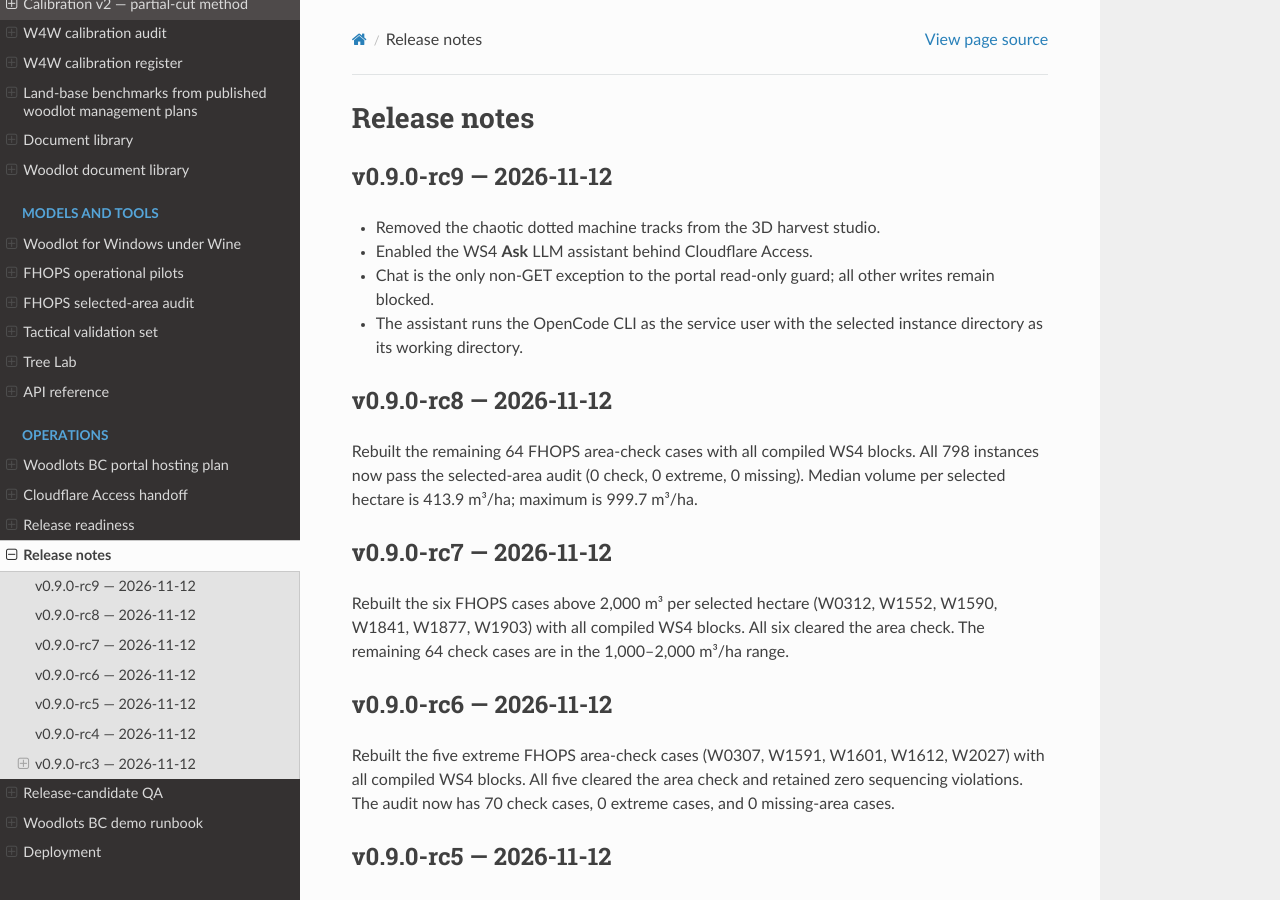
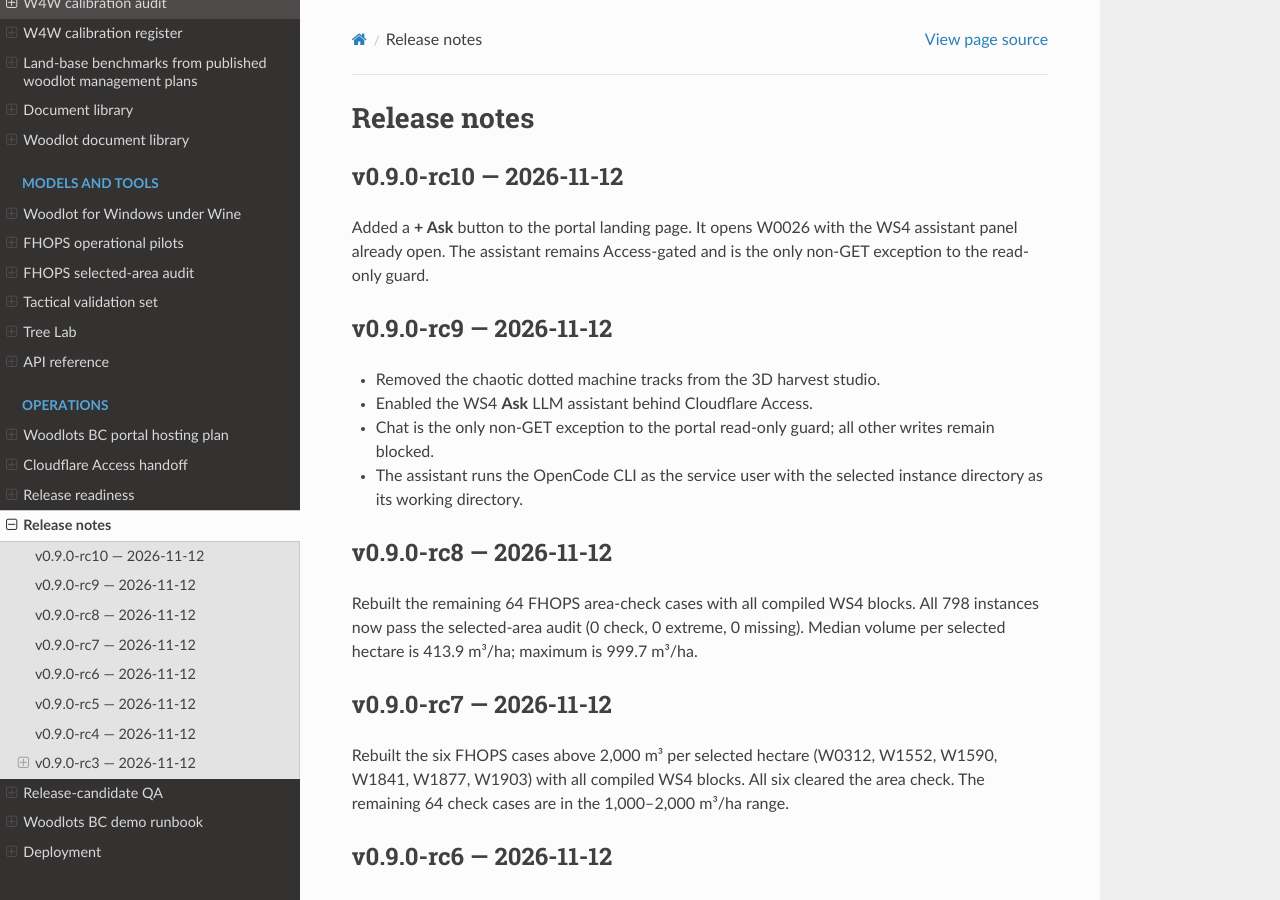
Before and after one commit to UBC-FRESH/fresh-woodlots, a Sphinx documentation site: the page built from docs/RELEASE-NOTES.md, in a window 1280 px wide and 900 px high. Built offline with Sphinx 7.4.7 and the Read the Docs theme 3.1.0, drawn with Linux system fonts in a browser that asks for light colours.

Commit message:
Add main-page Ask button that opens the WS4 assistant

```diff
--- a/docs/RELEASE-NOTES.md
+++ b/docs/RELEASE-NOTES.md
@@ -1,4 +1,10 @@
 # Release notes
+
+## v0.9.0-rc10 — 2026-11-12
+
+Added a **+ Ask** button to the portal landing page. It opens W0026 with the
+WS4 assistant panel already open. The assistant remains Access-gated and is
+the only non-GET exception to the read-only guard.
 
 ## v0.9.0-rc9 — 2026-11-12
 
```
Also changed, not shown: docs/HOW-TO-READ.md (+2 -1 lines), docs/RELEASE-READINESS.md (+2 -1 lines), 1 other file.
